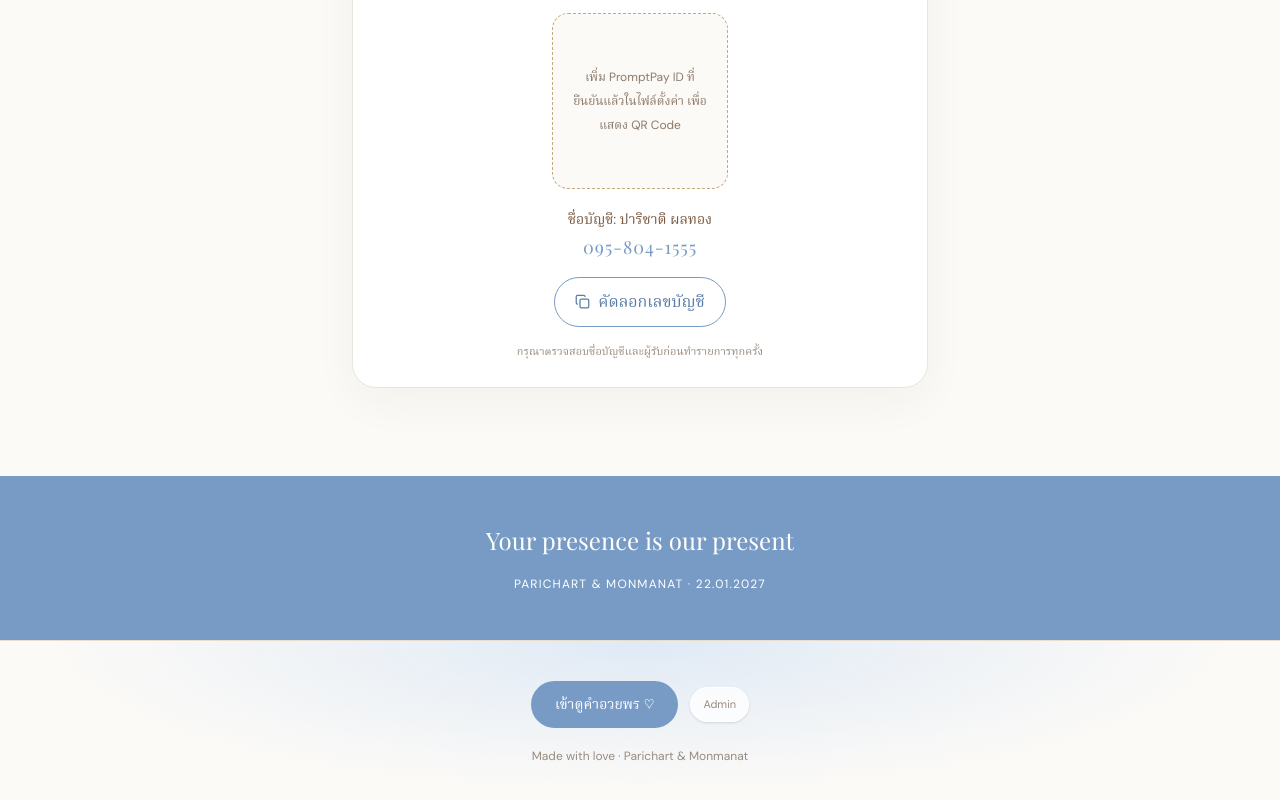
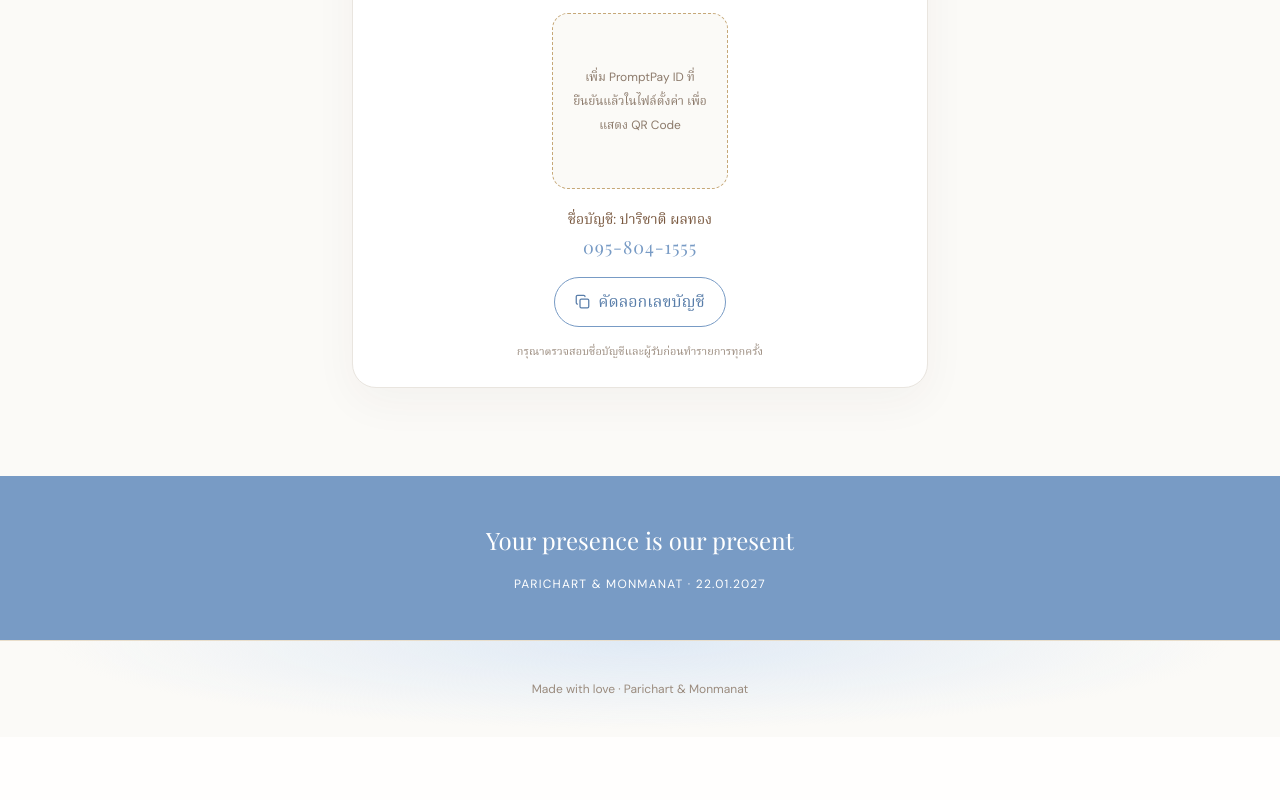
Before and after one commit to monmanatgep-netizen/VNwedding220127, a Next.js app: page / in a window 1280 px wide. Shown: the part 5602-6402 px from the top of the page. After the commit the page ends 6339 px from the top, so only its background shows below. Built offline with nearby package versions, Linux system fonts and the light colour scheme; no server answers; the database is empty.

Commit message:
Update page.tsx

```diff
--- a/src/app/page.tsx
+++ b/src/app/page.tsx
@@ -140,10 +140,7 @@ export default function Home() {
       <p className="mt-5 text-xs tracking-widest">PARICHART & MONMANAT · 22.01.2027</p>
     </section>
     <footer className="luxury-footer px-5 py-10 text-center">
-      <div className="mb-5 flex flex-wrap items-center justify-center gap-3">
-        <a href="#" className="btn-primary">เข้าดูคำอวยพร ♡</a>
-        <a href="/admin/login" className="rounded-full border border-white/80 bg-white/75 px-3 py-2 text-[11px] text-[#9a8b7e] shadow-sm transition hover:bg-white hover:text-[#789bc5]">Admin</a>
-      </div>
+
       <p className="text-xs text-[#9a8b7e]">Made with love · Parichart & Monmanat</p>
     </footer>
   </main>;
```
